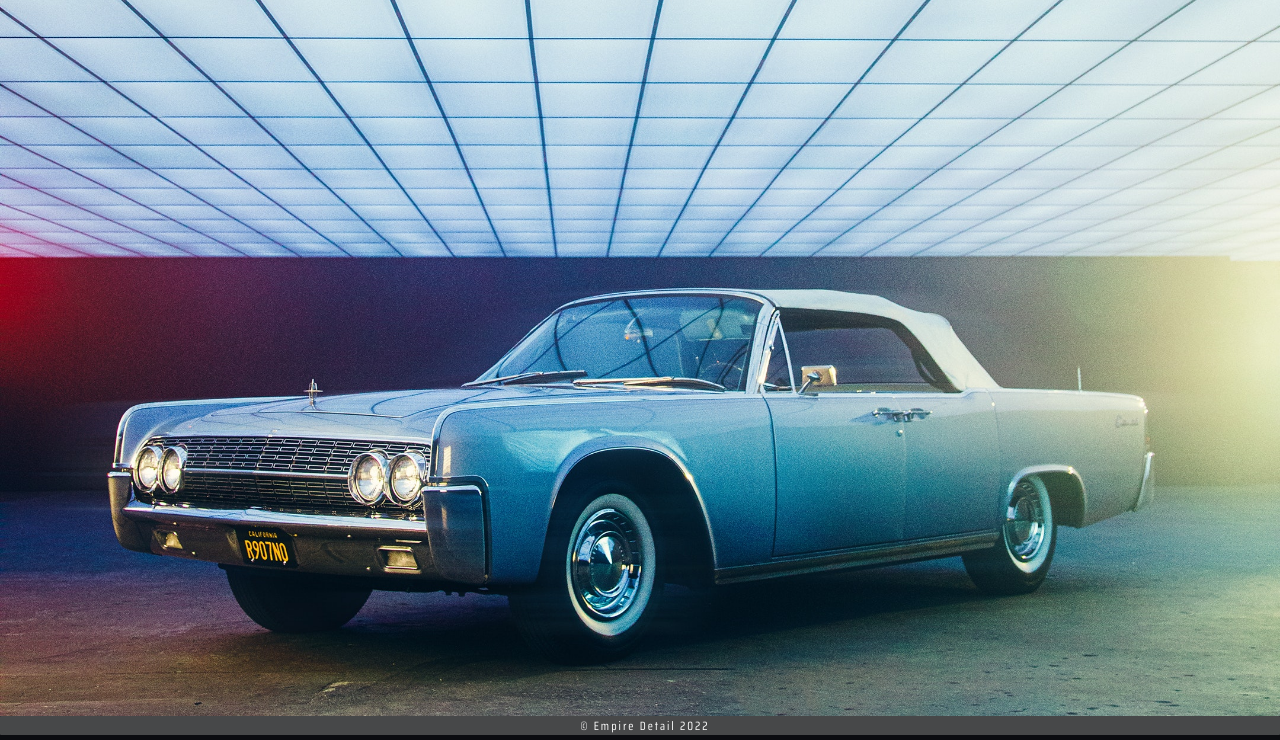
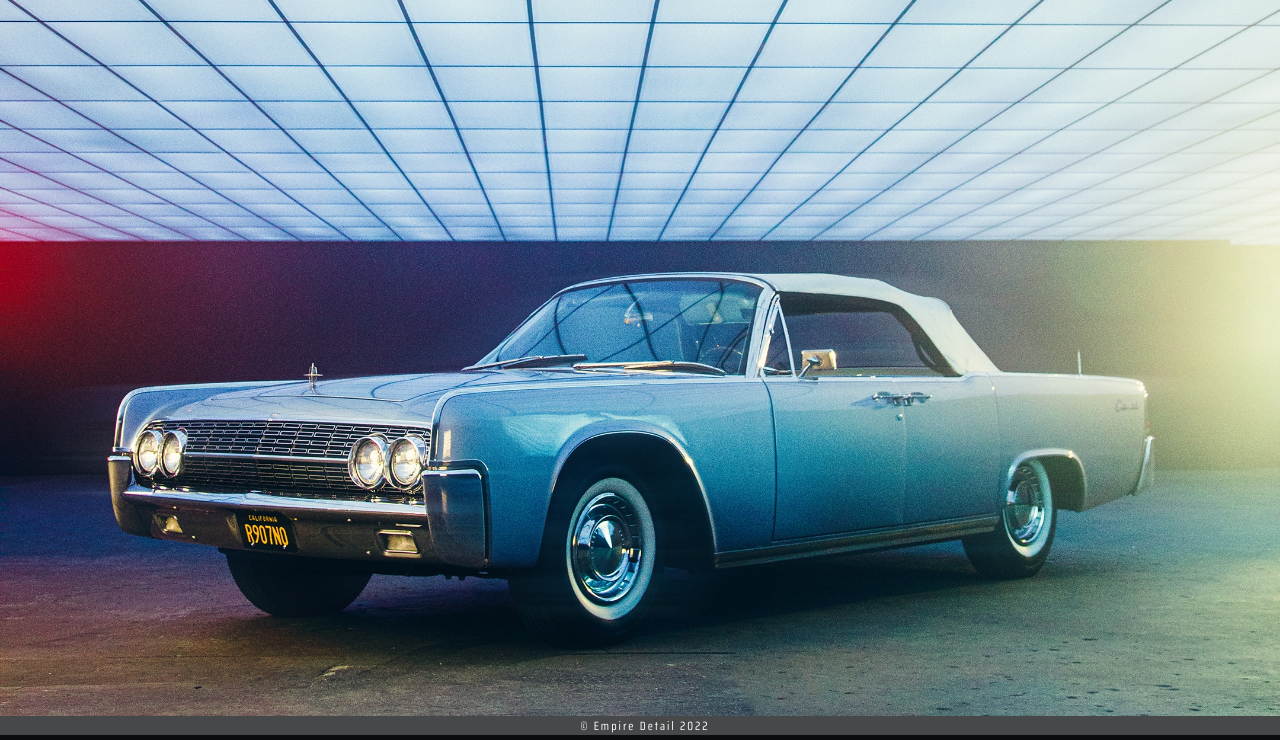
Before and after one commit to jamaal93/Empire-Detail, a plain HTML site: page index.html in a window 1280 px wide. Shown: the part 60-800 px from the top of the page. Drawn offline with Linux system fonts and the light colour scheme.

Commit message:
Update style.css

```diff
--- a/css/style.css
+++ b/css/style.css
@@ -17,7 +17,7 @@ body {
     min-height: 100vh;
     background-image: url("assets/old\ school.jpg");
     background-size: cover;
-    background-position: 25% 76%;
+    background-position: 25% 78%;
     padding-top: 110px;
     padding-bottom: 40px;
 }
```
